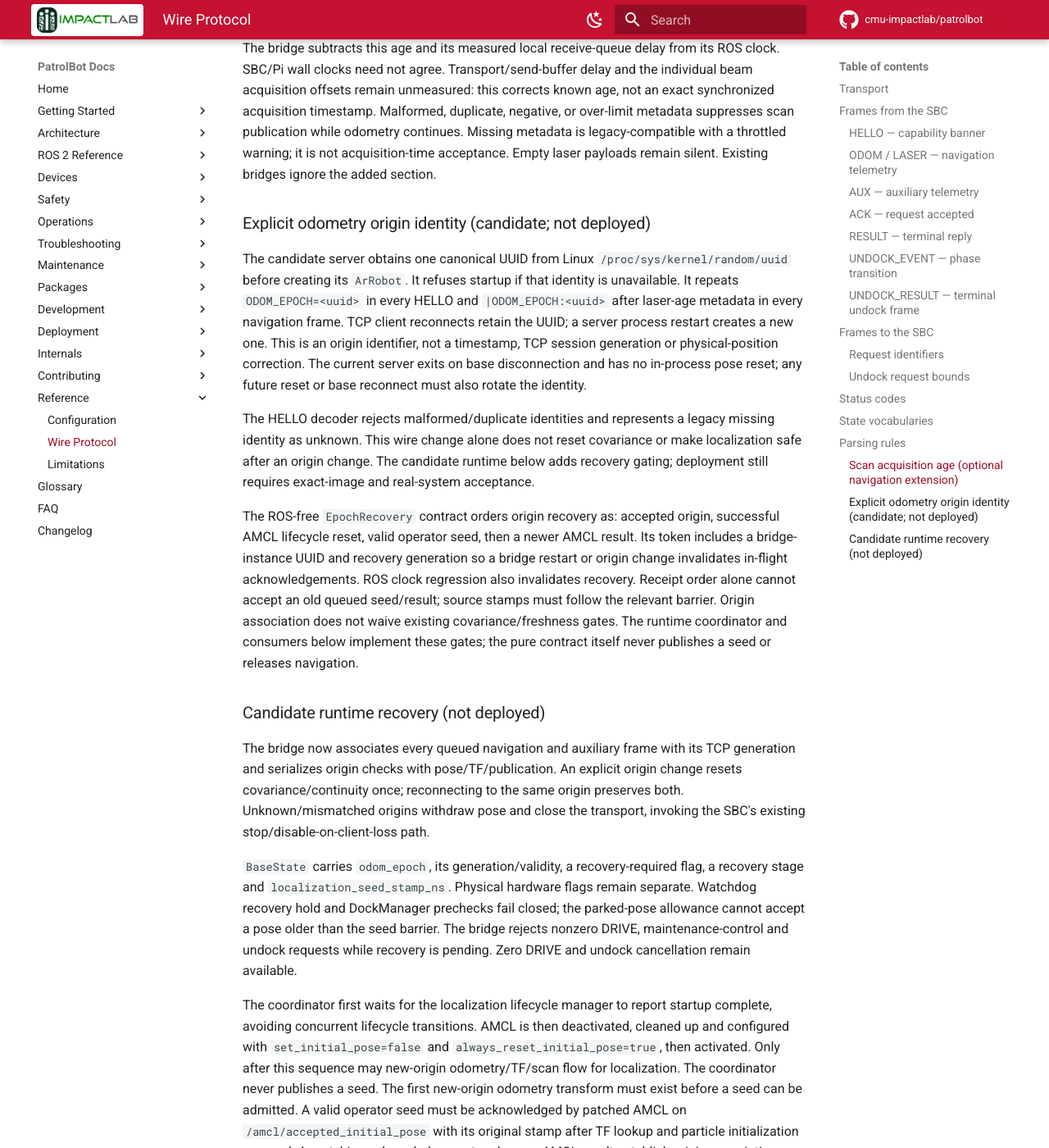
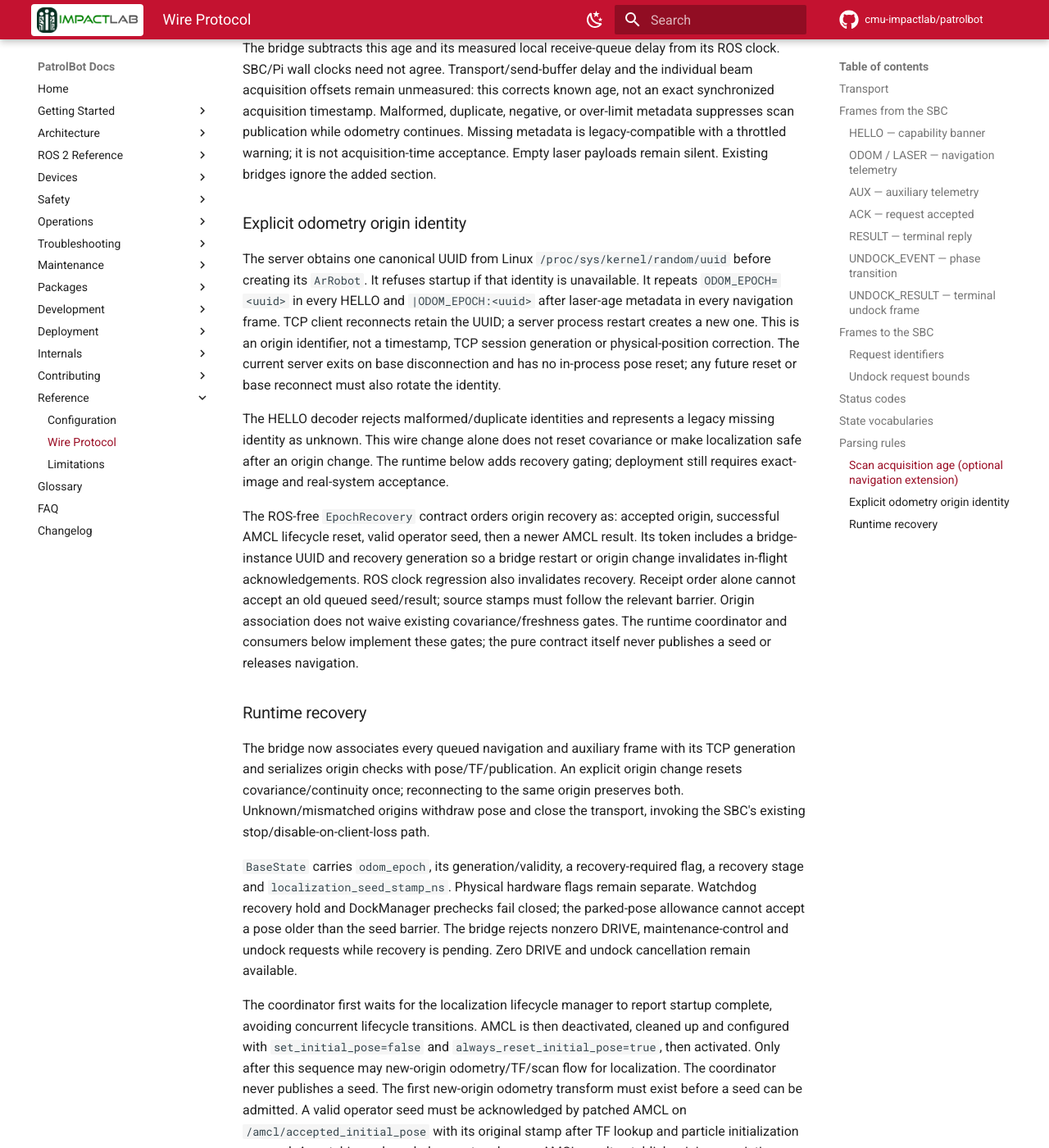
Before and after one commit to cmu-impactlab/patrolbot, an MkDocs documentation site: the page built from docs/reference/wire-protocol.md, in a window 1280 px wide and 1400 px high, scrolled down 5722 px. Shown: the whole window at 82% size. Built offline with MkDocs 1.6.1 and Material for MkDocs 9.7.7, drawn with Linux system fonts in a browser that asks for light colours; a script that is not in the unit is left out; comment, search, counter and statistics services are not loaded.

Commit message:
Keep protocol reference separate from rollout status

```diff
--- a/docs/reference/wire-protocol.md
+++ b/docs/reference/wire-protocol.md
@@ -223,9 +223,9 @@ odometry continues. Missing metadata is legacy-compatible with a throttled
 warning; it is not acquisition-time acceptance. Empty laser payloads remain
 silent. Existing bridges ignore the added section.
 
-### Explicit odometry origin identity (candidate; not deployed)
+### Explicit odometry origin identity
 
-The candidate server obtains one canonical UUID from Linux
+The server obtains one canonical UUID from Linux
 `/proc/sys/kernel/random/uuid` before creating its `ArRobot`. It refuses startup
 if that identity is unavailable. It repeats `ODOM_EPOCH=<uuid>` in every HELLO
 and `|ODOM_EPOCH:<uuid>` after laser-age metadata in every navigation frame.
@@ -237,7 +237,7 @@ rotate the identity.
 
 The HELLO decoder rejects malformed/duplicate identities and represents a
 legacy missing identity as unknown. This wire change alone does not reset
-covariance or make localization safe after an origin change. The candidate
+covariance or make localization safe after an origin change. The
 runtime below adds recovery gating; deployment still requires exact-image and
 real-system acceptance.
 
@@ -251,7 +251,7 @@ barrier. Origin association does not waive existing covariance/freshness gates.
 The runtime coordinator and consumers below implement these gates; the pure
 contract itself never publishes a seed or releases navigation.
 
-### Candidate runtime recovery (not deployed)
+### Runtime recovery
 
 The bridge now associates every queued navigation and auxiliary frame with its
 TCP generation and serializes origin checks with pose/TF/publication. An
```
